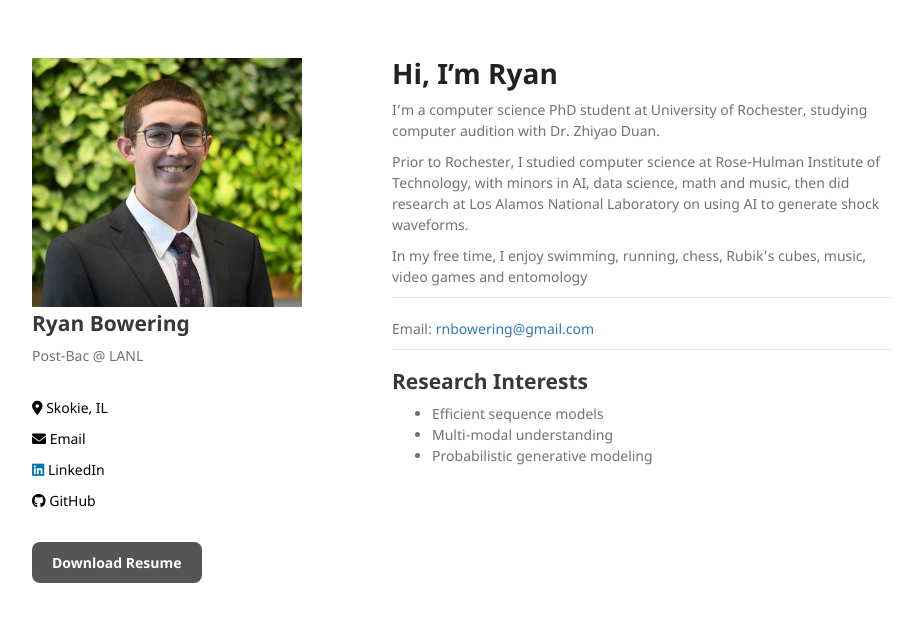
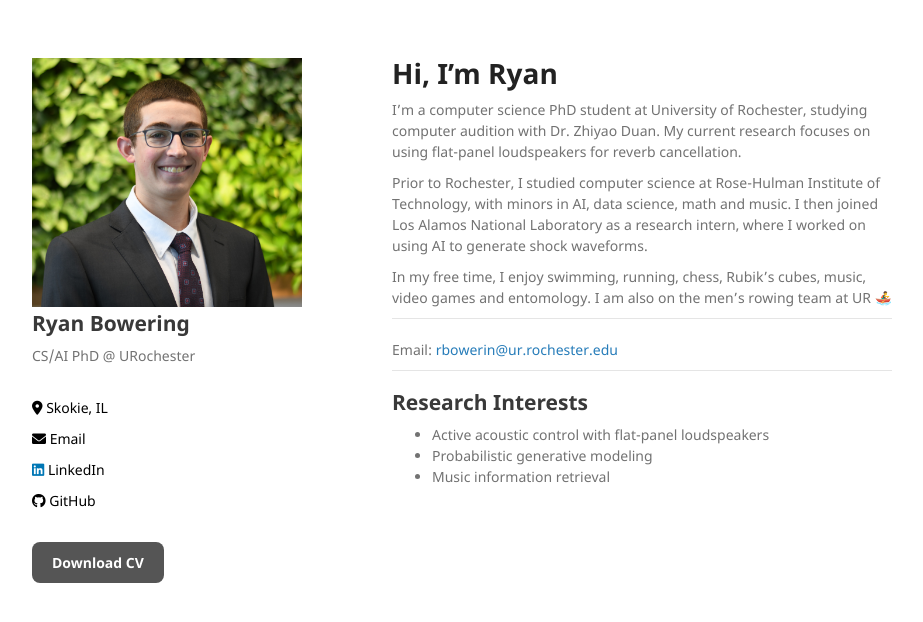
Before and after one commit to bowerirn/bowerirn.github.io, a Jekyll site: the page built from index.md, in a window 1280 px wide. Shown: the top 622 px of the page, without its empty margins (178-1101 px from the left). Built offline with Jekyll 4.4.1, drawn with Linux system fonts in a browser that asks for light colours; our own code applies the rules of GitHub Pages for plain Markdown files.

Commit message:
update website

```diff
--- a/_layouts/default.html
+++ b/_layouts/default.html
@@ -23,7 +23,7 @@
         <img src="{{site.logo | relative_url}}" alt="Logo" class="profile-image"/>
 
         <h2>Ryan Bowering</h2>
-        <p>Post-Bac @ LANL</p>
+        <p>CS/AI PhD @ URochester</p>
 
         <br/>
 
@@ -34,7 +34,7 @@
 
         <br/>
 
-        <a class="downloads" href="/assets/files/Ryan Bowering Resume.pdf" target="_blank">Download Resume</a>
+        <a class="downloads" href="/assets/files/Ryan Bowering CV.pdf" target="_blank">Download CV</a>
       </header>
       <section>
 
--- a/index.md
+++ b/index.md
@@ -4,19 +4,19 @@ layout: default
 
 # Hi, I'm Ryan
 
-I'm a computer science PhD student at University of Rochester, studying computer audition with Dr. Zhiyao Duan.
+I'm a computer science PhD student at University of Rochester, studying computer audition with Dr. Zhiyao Duan. My current research focuses on using flat-panel loudspeakers for reverb cancellation.
 
-Prior to Rochester, I studied computer science at Rose-Hulman Institute of Technology, with minors in AI, data science, math and music, then did research at Los Alamos National Laboratory on using AI to generate shock waveforms.
+Prior to Rochester, I studied computer science at Rose-Hulman Institute of Technology, with minors in AI, data science, math and music. I then joined Los Alamos National Laboratory as a research intern, where I worked on using AI to generate shock waveforms.
 
-In my free time, I enjoy swimming, running, chess, Rubik's cubes, music, video games and entomology
+In my free time, I enjoy swimming, running, chess, Rubik's cubes, music, video games and entomology. I am also on the men's rowing team at UR 🚣‍♂️
 
 ___
 
-Email: [rnbowering@gmail.com](mailto:rnbowering@gmail.com)
+Email: [rbowerin@ur.rochester.edu](mailto:rbowerin@ur.rochester.edu)
 
 ___
 
 ## Research Interests
-- Efficient sequence models
-- Multi-modal understanding
+- Active acoustic control with flat-panel loudspeakers
 - Probabilistic generative modeling
+- Music information retrieval
```
Also changed, not shown: 1 other file.
